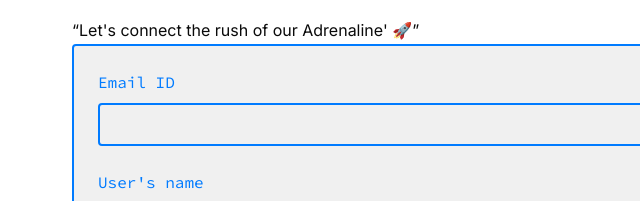
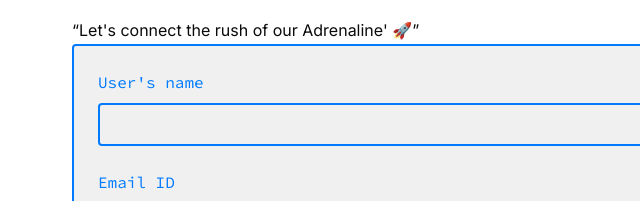
Before and after one commit to rag-ops/Portfolio-website-, a plain HTML site: page index.html in a window 1280 px wide. Shown: the part 3710-3911 px from the top of the page, 0-640 px from the left. Drawn offline with nearby package versions, Linux system fonts and the light colour scheme.

Commit message:
Initial commit

```diff
--- a/index.html
+++ b/index.html
@@ -199,11 +199,11 @@
             <div class="contact-grid">
                 <form id="contact-form" class="glass-card animate-scroll-reveal" action="https://formspree.io/f/mqaywwyv" method="POST">
                     <div class="form-group">
-                        <label for="name">Email ID</label>
+                        <label for="name">User's name</label>
                         <input type="text" id="name" name="name" required>
                     </div>
                     <div class="form-group">
-                        <label for="email">User's name</label>
+                        <label for="email">Email ID</label>
                         <input type="email" id="email" name="email" required>
                     </div>
                     <div class="form-group">
```
